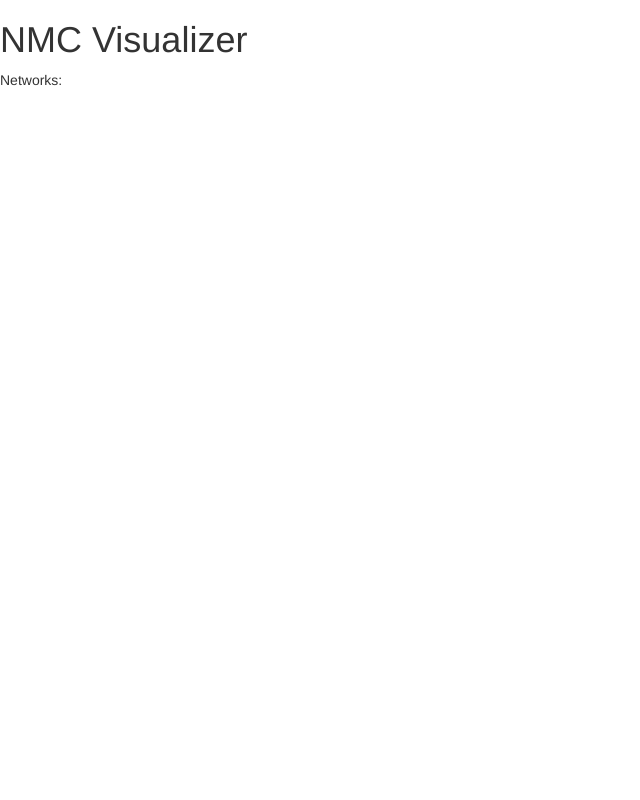
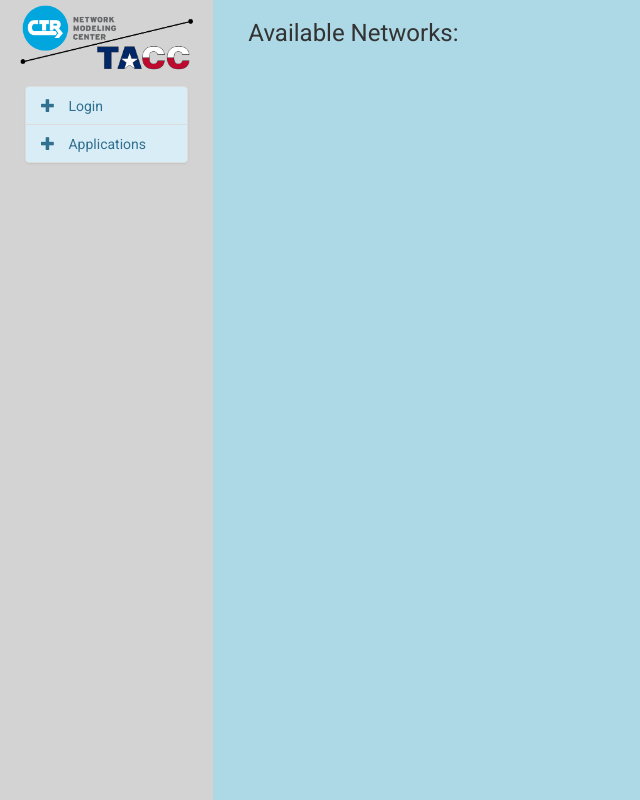
Before and after one commit to GregAbram/NMC-CTR-Vis, a Django app: page /visualizer/ in a window 1280 px wide. Shown: the whole page, without its empty margins (0-640 px from the left). Run offline with Django 3.2, Linux system fonts and the light colour scheme; a user stored in the database is signed in; data comes from the database, SQL or seed files in the repository; both versions use the stored data as it was after the commit; parts of the project's set-up code (start-up, migrations or seed data) failed here and were passed over; some libraries are stand-ins or nearby versions.

Commit message:
Made a basic landing page for viztool

```diff
--- a/NMC/urls.py
+++ b/NMC/urls.py
@@ -3,7 +3,7 @@
 from django.contrib import admin
 from django.contrib.auth import authenticate, login
 from django.contrib.auth.decorators import login_required
-from django.shortcuts import render_to_response
+from django.shortcuts import render_to_response, redirect
 from django.conf.urls import patterns, include, url
 # from django.utils import simplejson
 import json as simplejson
@@ -35,7 +35,7 @@
                 except ObjectDoesNotExist:
                     vu = VisUser(user=user, dbpw=password)
                     vu.save()
-                return render_to_response('welcome.html', {'state': 'Success', 'username': ''}, context_instance=RequestContext(request))
+                return redirect('welcome/', context_instance=RequestContext(request))
             else:
                 return render_to_response('auth.html', {'state': 'Inactive account', 'username': ''}, context_instance=RequestContext(request))
         else:
@@ -44,9 +44,12 @@
 
     return render_to_response('auth.html', {'state': '', 'username': ''}, context_instance=RequestContext(request))
 
+def applications(request):
+    return render_to_response('welcome.html', {'state': 'Success', 'username': ''}, context_instance=RequestContext(request))
 
 urlpatterns = patterns('',
     url(r'^$', nmc_login),
+    url(r'welcome/', applications),
     url(r'^visualizer/', include('visualizer.urls')),
     url(r'^admin/doc/', include('django.contrib.admindocs.urls')),
     url(r'^admin/', include(admin.site.urls)),
--- a/visualizer/templates/network.html
+++ b/visualizer/templates/network.html
@@ -6,24 +6,68 @@
 {% endcomment %}
 
 {% block head %}
-    <title>NMC</title>
+    <title>NMC Visualizer</title>
+    <meta http-equiv="Content-type" content="text/html; charset=utf-8" />
+    <style>
+        @import url(http://fonts.googleapis.com/css?family=Roboto:400);
+
+        body {
+            -webkit-font-smoothing: antialiased;
+            font: normal 14px Roboto,arial,sans-serif;
+            margin-bottom: 30px;
+        }
+
+        html {
+            background-color: #ADD8E6;
+            position: relative;
+            min-height: 100%;
+        }
+
+        .container {
+            width: 100%;
+            height: 100%;
+            position: fixed;
+        }
+    </style>
     <link href="{{ STATIC_URL }}/css/nmc.css" rel="stylesheet" type="text/css" />
     <script type="text/javascript" language="javascipt" src="{{ STATIC_URL }}lib/nmc.js"></script>
 {% endblock %}
 
 {% block content %}
 <body>
-    <header>
-        <h1>NMC Visualizer</h1>
-    </header>
-    Networks:
-    <ul>
-	{% for db in databases %}
-	  <li>
-	    <a href='visualize/{{ db }}'>{{ db }}</a>
-          </li>
-	{% endfor %}
-	</ul>
-	<br>
+<div class="container">
+    <div class="row" style="height:100%">
+        <div class="col-md-2" style="height:100%; background: #D3D3D3;">
+            <img src="{{ STATIC_URL }}img/combined-sm.png" style="width:100%; padding: 5px;">
+
+            <div class="list-group" style="margin: 10px">
+                <a href="/" class="list-group-item list-group-item-info">
+                <i class="glyphicon glyphicon-plus" style="margin-right:10px"></i>
+                Login
+                </a>
+                <a href="/welcome/" class="list-group-item list-group-item-info">
+                <i class="glyphicon glyphicon-plus" style="margin-right:10px"></i>
+                Applications
+                </a>
+            </div>
+        </div>
+
+        <div class="col-md-5" style="height:100%; ">
+            <h3 style="margin:20px 10px 10px 20px">Available Networks: </h3>
+            <div class="list-group">
+            {% for db in databases %}
+                <a href="visualize/{{ db }}" class="list-group-item list-group-item-success">
+                <i class="glyphicon glyphicon-signal" style="margin-right:10px"></i>
+                {{ db }}
+                </a>
+            {% endfor %}
+            </div>
+        </div>
+        <div class="col-md-5" style="height: 100%;">
+        </div>
+    </div>
+    </div>
+</div>
+
 </body>
 {% endblock %})
```
Also changed, not shown: templates/welcome.html (+29 -16 lines), sqlite.db, 1 other file.
